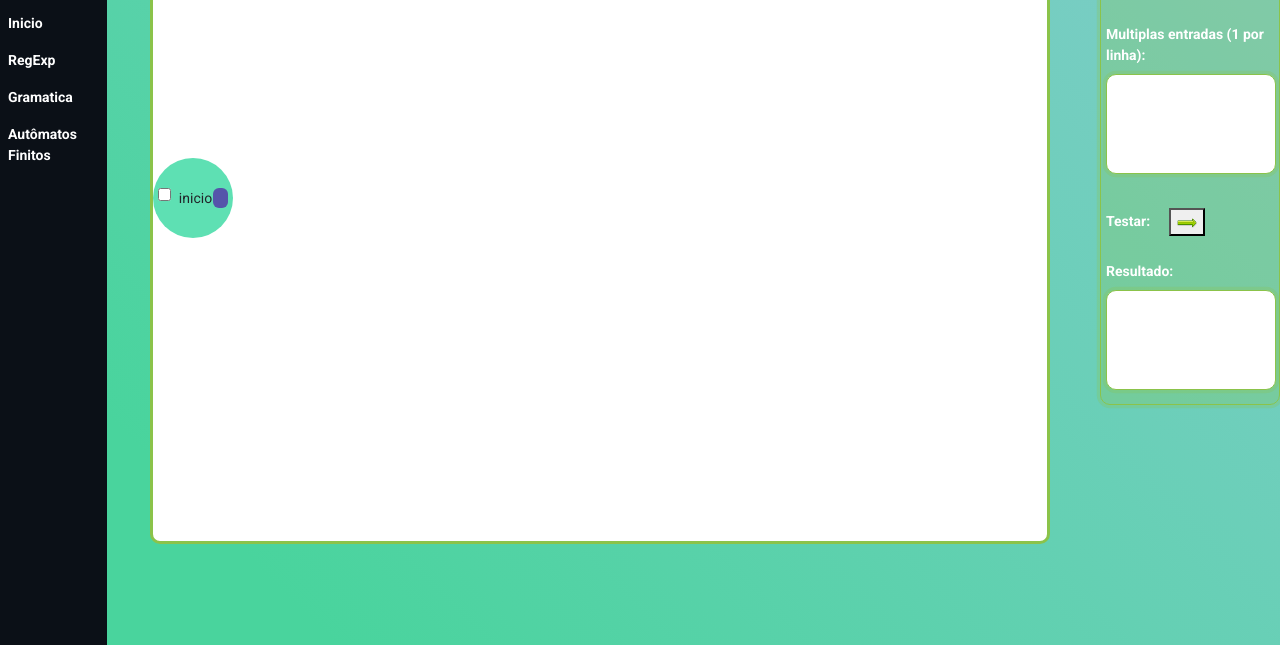
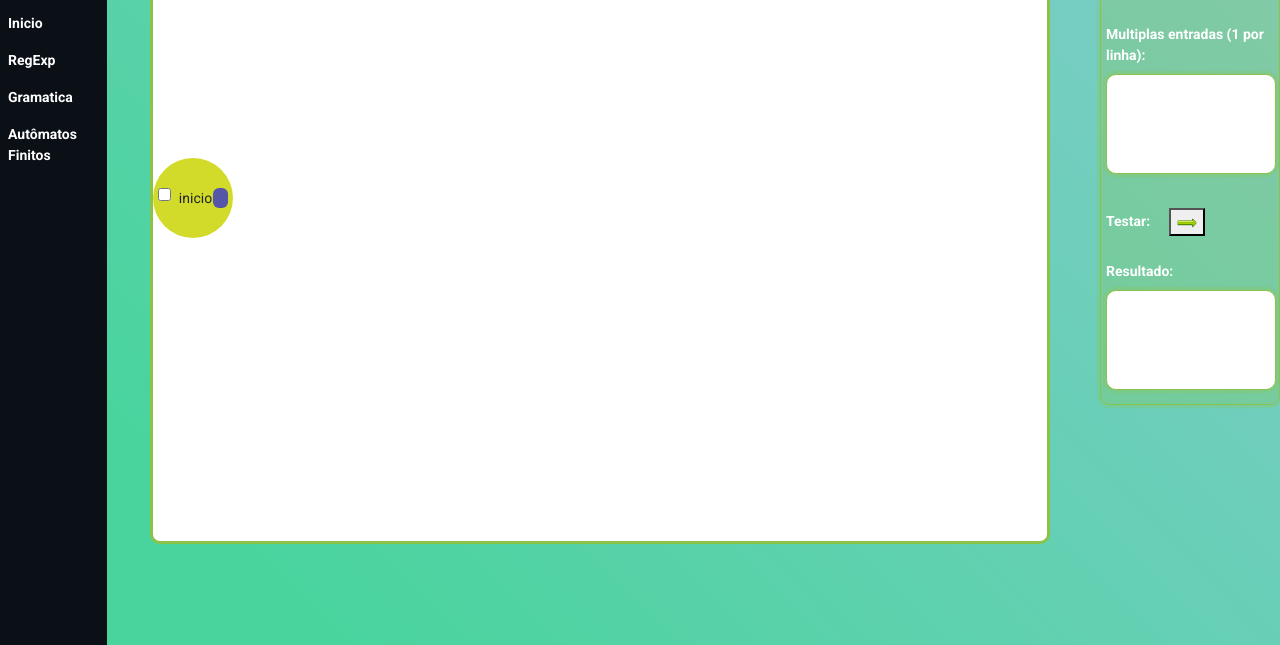
Before and after one commit to jvsm10/jvsm10.github.io, a plain HTML site: page simulfa/automatos/index.html in a window 1280 px wide. Shown: the part 155-800 px from the top of the page. Drawn offline with nearby package versions, Linux system fonts and the light colour scheme.

Commit message:
Update fsm.css

```diff
--- a/simulfa/automatos/css/fsm.css
+++ b/simulfa/automatos/css/fsm.css
@@ -220,7 +220,7 @@ border: 1px solid #8bc34a;
     width: 80px;
     height: 80px;
     line-height: 80px;
-    background-color: #5EE0B3;
+    background-color: #d2db29;
     padding-left: 5px;
     cursor: move;
     text-align: center;
```
